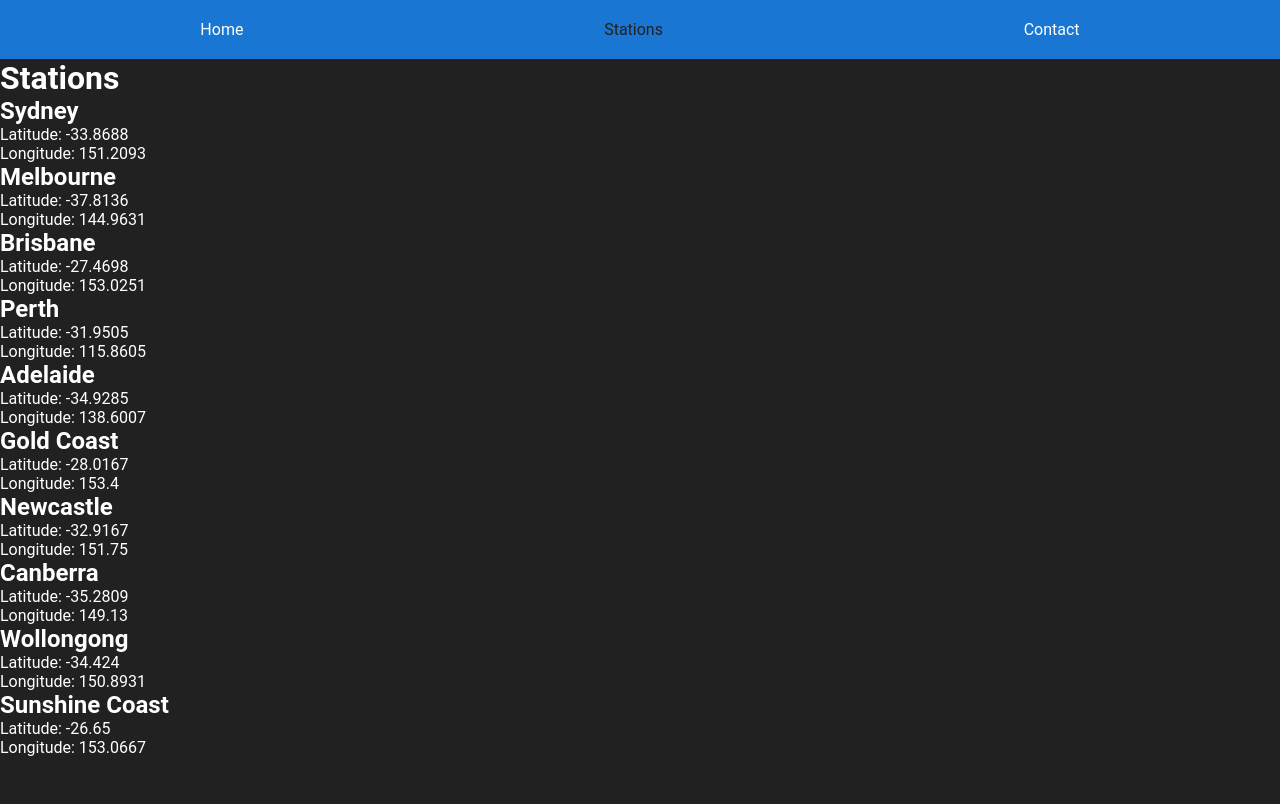
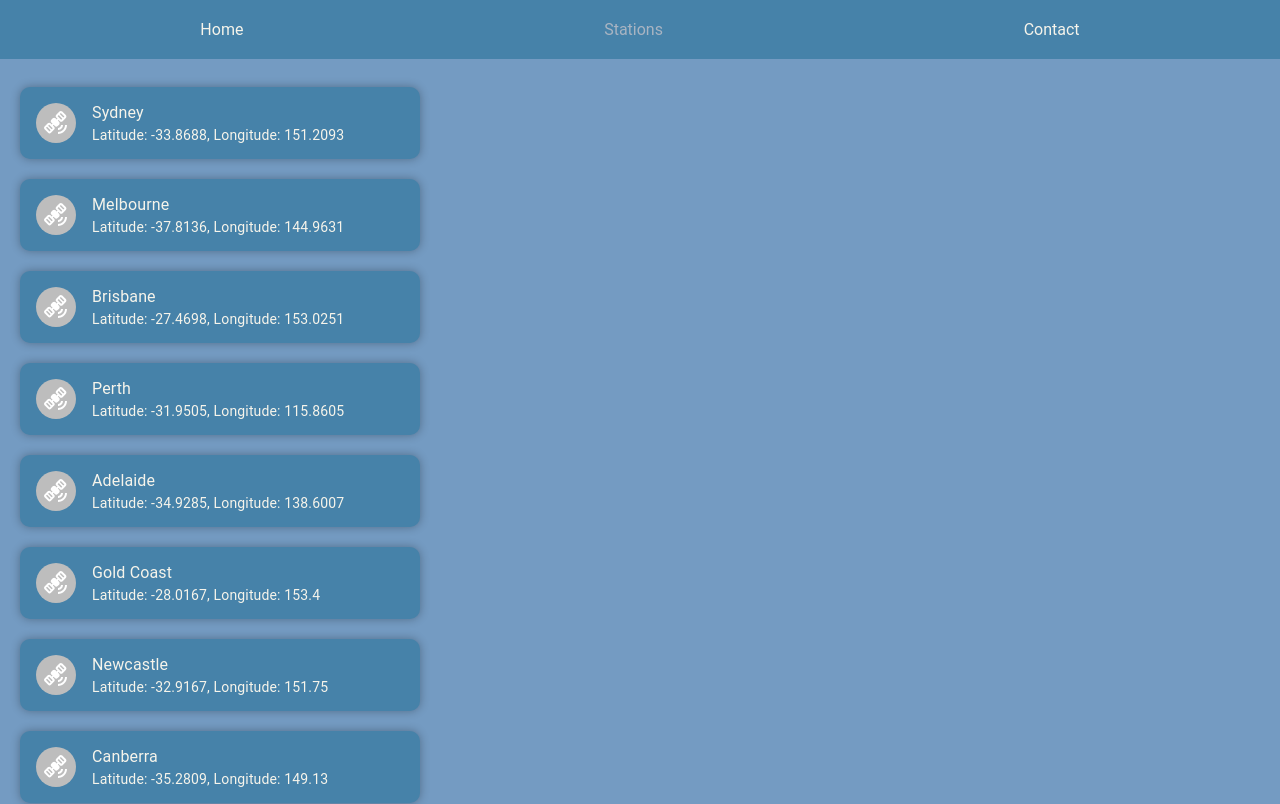
Before and after one commit to Bath-Hack-2024/Webapp-Frontend, a React (Vite) app: page /stations in a window 1280 px wide. Shown: the top 804 px of the page. Built offline with nearby package versions, Linux system fonts and the light colour scheme.

Commit message:
station page

```diff
--- a/package.json
+++ b/package.json
@@ -14,6 +14,7 @@
   "dependencies": {
     "@emotion/react": "^11.11.4",
     "@emotion/styled": "^11.11.5",
+    "@mui/icons-material": "^5.15.15",
     "@mui/material": "^5.15.15",
     "google-map-react": "^2.2.1",
     "google-maps-react-markers": "^2.0.8",
--- a/src/components/Station.tsx
+++ b/src/components/Station.tsx
@@ -1,3 +1,10 @@
+import "@/css/Station.css";
+import ListItem from '@mui/material/ListItem';
+import ListItemText from '@mui/material/ListItemText';
+import ListItemAvatar from '@mui/material/ListItemAvatar';
+import Avatar from '@mui/material/Avatar';
+import SatelliteAlt from '@mui/icons-material/SatelliteAlt';
+
 export interface StationProps {
   lat: number;
   lng: number;
@@ -5,13 +12,18 @@ export interface StationProps {
 }
 
 function Station(props: StationProps) {
-  console.log(`do something with: ${props}`)
   return (
-    <div data-testid="station">
-      <h2>{props.name}</h2>
-      <p>Latitude: {props.lat}</p>
-      <p>Longitude: {props.lng}</p>
-    </div>
+    <ListItem className="station" data-testid="station">
+      <ListItemAvatar>
+        <Avatar>
+          <SatelliteAlt />
+        </Avatar>
+      </ListItemAvatar>
+      <ListItemText
+        primary={props.name}
+        secondary={`Latitude: ${props.lat}, Longitude: ${props.lng}`}
+      />
+    </ListItem>
   )
 }
 
--- a/src/components/Stations.tsx
+++ b/src/components/Stations.tsx
@@ -1,3 +1,4 @@
+import { List } from "@mui/material"
 import Station, { StationProps } from "./Station"
 
 const stations: StationProps[] = [
@@ -15,13 +16,10 @@ const stations: StationProps[] = [
 
 export default function Stations() {
   return (
-    <div>
-      <h1>Stations</h1>
-      <ul>
-        {stations.map((station, index) => (
-          <Station {...station} key={index} />
-        ))}
-      </ul>
-    </div>
+    <List>
+      {stations.map((station, index) => (
+        <Station {...station} key={index} />
+      ))}
+    </List>
   )
 }
--- a/src/css/Header.css
+++ b/src/css/Header.css
@@ -3,5 +3,5 @@
   justify-content: space-around;
   align-items: center;
   padding: 20px;
-  background-color: var(--highlight);
+  background-color: var(--background-dark);
 }
--- /dev/null
+++ b/src/css/Station.css
@@ -0,0 +1,12 @@
+.station {
+  flex-direction: row;
+  background-color: var(--background-dark);
+  border-radius: 10px;
+  box-shadow: 0 0 10px rgba(0, 0, 0, 0.3);
+  margin: 20px;
+  max-width: 400px;
+}
+
+.MuiTypography-root {
+  color: var(--text-color)!important;
+}
--- a/src/css/StyledLink.css
+++ b/src/css/StyledLink.css
@@ -4,5 +4,5 @@
 }
 
 .active {
-  color: var(--background);
+  color: var(--highlight-dark);
 }
--- a/src/css/main.css
+++ b/src/css/main.css
@@ -5,11 +5,11 @@
 }
 
 :root {
-  --background: #212121;
-  --background-dark: #000;
-  --text-color: #fff;
-  --highlight: #1976d2;
-  --highlight-dark: #002959;
+  --background: #749BC2;
+  --background-dark: #4682A9;
+  --text-color: #F6F4EB;
+  --highlight: #91C8E4;
+  --highlight-dark: #a9b4c2;
 }
 
 html {
```
Also changed, not shown: 2 other files (tests, documents, lock files or other folders).
